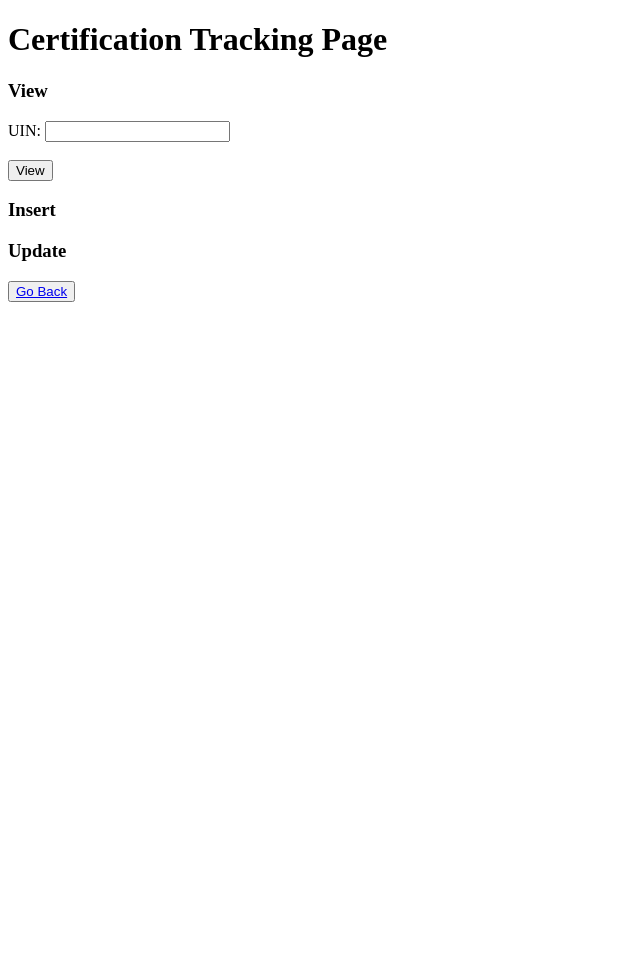
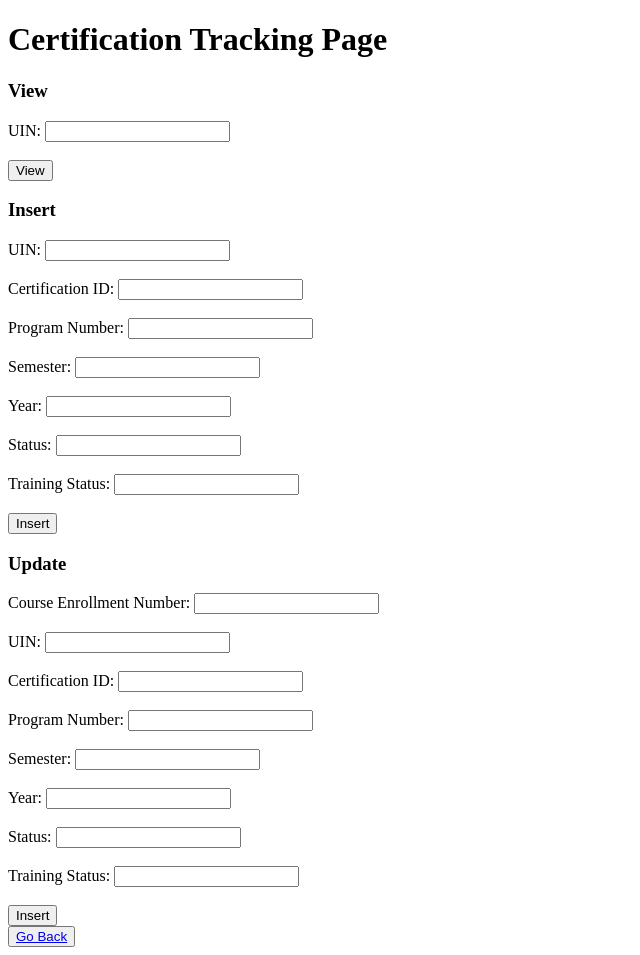
Before and after one commit to loganyc-tx/proj310_team14, a PHP site: page /admin_progress_tracking/certification_tracking/certification_tracking.php in a window 1280 px wide. Shown: the whole page, without its empty margins (0-640 px from the left). Before the commit the page ends 302 px from the top, so only its background shows below. Run offline with PHP 8.4, Linux system fonts and the light colour scheme.

Commit message:
Added functionality admin functionality for inserting and updating a user's certification status.

```diff
--- a/admin_progress_tracking/certification_tracking/certification_tracking.php
+++ b/admin_progress_tracking/certification_tracking/certification_tracking.php
@@ -63,7 +63,7 @@ function filter_input_data($input)
                 <input type="submit" value="View">
             </form>
             <?php
-            if (isset($_POST["uin"])) {
+            if (!isset($_POST["ce_num"]) and isset($_POST["uin"]) and !isset($_POST["cert_id"]) and !isset($_POST["program_num"]) and !isset($_POST["semester"]) and !isset($_POST["year"]) and !isset($_POST["status"]) and !isset($_POST["train_status"])) {
                 if ($_SERVER["REQUEST_METHOD"] == "POST") {
                     try {
                         require "view_certification.php";
@@ -79,12 +79,70 @@ function filter_input_data($input)
             <h3>
                 Insert
             </h3>
+            <form action="certification_tracking.php" method="post">
+                UIN: <input type="text" name="uin">
+                <br></br>
+                Certification ID: <input type="text" name="cert_id">
+                <br></br>
+                Program Number: <input type="text" name="program_num">
+                <br></br>
+                Semester: <input type="text" name="semester">
+                <br></br>
+                Year: <input type="text" name="year">
+                <br></br>
+                Status: <input type="text" name="status">
+                <br></br>
+                Training Status: <input type="text" name="train_status">
+                <br></br>
+                <input type="submit" value="Insert">
+            </form>
+            <?php
+            if (!isset($_POST["ce_num"]) and isset($_POST["uin"]) and isset($_POST["cert_id"]) and isset($_POST["program_num"]) and isset($_POST["semester"]) and isset($_POST["year"]) and isset($_POST["status"]) and isset($_POST["train_status"])) {
+                if ($_SERVER["REQUEST_METHOD"] == "POST") {
+                    try {
+                        require "insert_certification.php";
+                    } catch (Exception $e) {
+                        echo "Fatal Error occured when inserting certification status. Error Message: " . $e->getMessage() . "Error Trace: " . $e->getTrace();
+                    }
+                }
+            }
+            ?>
         </div>
         <!-- Update Certification Status -->
         <div>
             <h3>
                 Update
             </h3>
+            <form action="certification_tracking.php" method="post">
+                Course Enrollment Number: <input type="text" name="ce_num">
+                <br></br>
+                UIN: <input type="text" name="uin">
+                <br></br>
+                Certification ID: <input type="text" name="cert_id">
+                <br></br>
+                Program Number: <input type="text" name="program_num">
+                <br></br>
+                Semester: <input type="text" name="semester">
+                <br></br>
+                Year: <input type="text" name="year">
+                <br></br>
+                Status: <input type="text" name="status">
+                <br></br>
+                Training Status: <input type="text" name="train_status">
+                <br></br>
+                <input type="submit" value="Insert">
+            </form>
+            <?php
+            if (isset($_POST["ce_num"]) and isset($_POST["uin"]) and isset($_POST["cert_id"]) and isset($_POST["program_num"]) and isset($_POST["semester"]) and isset($_POST["year"]) and isset($_POST["status"]) and isset($_POST["train_status"])) {
+                if ($_SERVER["REQUEST_METHOD"] == "POST") {
+                    try {
+                        require "update_certification.php";
+                    } catch (Exception $e) {
+                        echo "Fatal Error occured when updating status. Error Message: " . $e->getMessage() . "Error Trace: " . $e->getTrace();
+                    }
+                }
+            }
+            ?>
         </div>
         <!-- Navigation -->
         <div>
@@ -96,6 +154,16 @@ function filter_input_data($input)
 </html>
 
 <?php
+// Reset POST request values
+$_POST["ce_num"] = null;
+$_POST["uin"] = null;
+$_POST["cert_id"] = null;
+$_POST["program_num"] = null;
+$_POST["semester"] = null;
+$_POST["year"] = null;
+$_POST["status"] = null;
+$_POST["train_status"] = null;
+
 // Close connection
 $database_connection->close();
 ?>
```
Also changed, not shown: admin_progress_tracking/certification_tracking/insert_certification.php (added, +50 -0 lines), admin_progress_tracking/certification_tracking/update_certification.php (added, +38 -0 lines).
